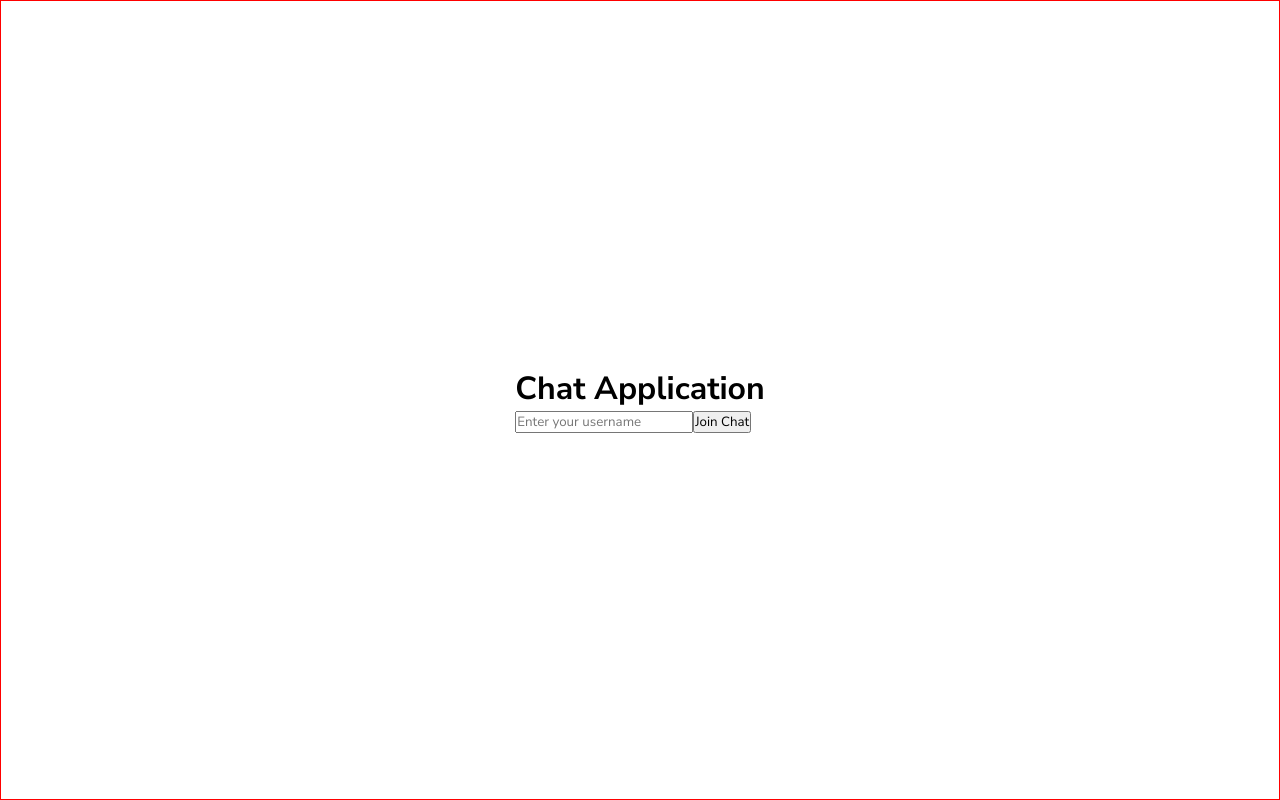
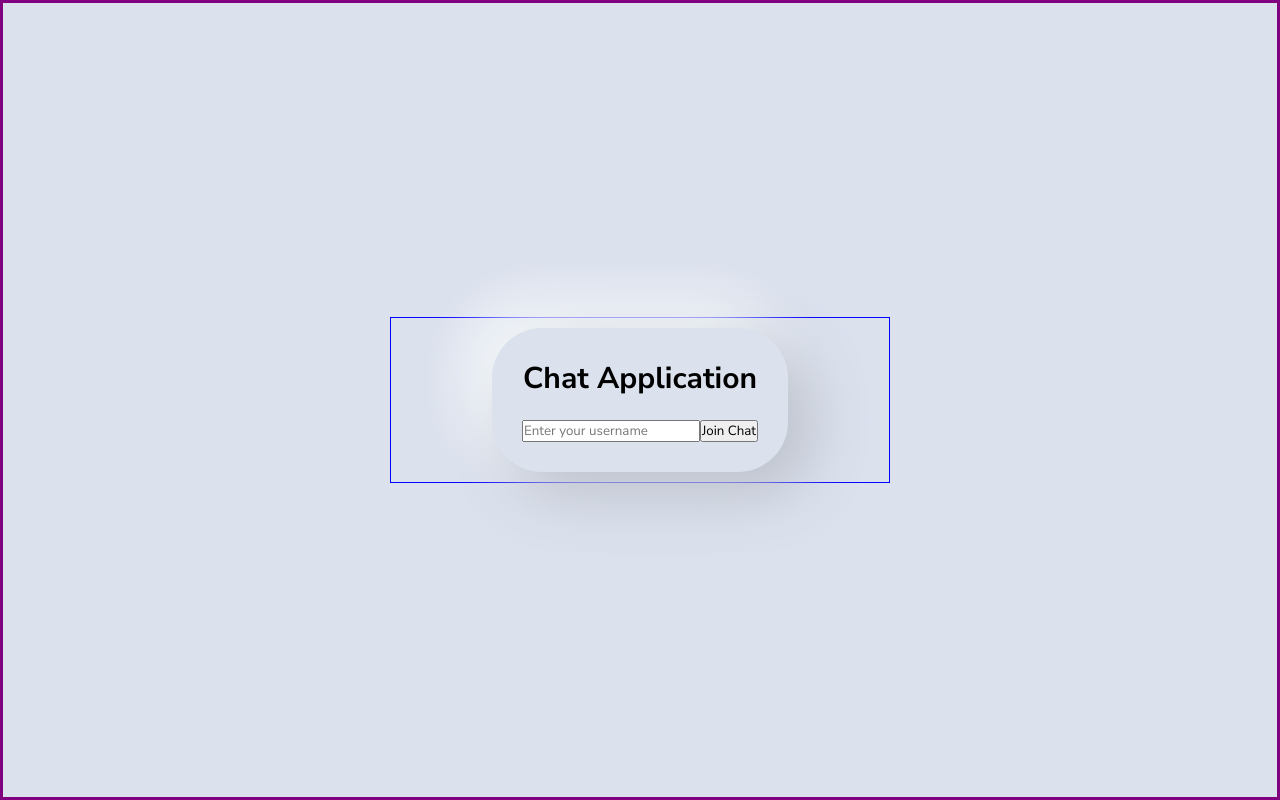
Before and after one commit to dakikz/chat-application, a React (Create React App) app in the folder client/: page / in a window 1280 px wide. Built offline with nearby package versions, Linux system fonts and the light colour scheme; no server answers.

Commit message:
CSS - Setting up the chat window

```diff
--- a/client/src/App.js
+++ b/client/src/App.js
@@ -9,12 +9,32 @@ const AppOuter = styled.div`
   display: flex;
   justify-content: center;
   align-items: center;
-  border: 1px solid red;
+  background-color: #dbe1ed;
   width: 100%;
-  height: 100vh;
+  min-height: 100vh;
+  border: 3px solid purple;
+  padding: 40px;
 `;
-const ChatSection = styled.div``;
-const ChatLogin = styled.div``;
+const ChatSection = styled.div`
+  display: flex;
+  flex-direction: center;
+  justify-content: center;
+  width: 100%;
+  max-width: 500px;
+  padding: 10px;
+  border: 1px solid blue;
+`;
+const ChatLogin = styled.div`
+  text-align: center;
+  background-color: #dbe1ed;
+  padding: 30px;
+  border-radius: 50px;
+  box-shadow: 20px 20px 60px #babfc9, -20px -20px 60px #fcffff;
+  & h1 {
+    margin-bottom: 20px;
+    font-size: 30px;
+  }
+`;
 
 function App() {
   // Pass the username to the state
--- a/client/src/components/ChatWindow.js
+++ b/client/src/components/ChatWindow.js
@@ -2,12 +2,23 @@ import React, { useEffect, useState } from "react";
 import ScrollToBottom from "react-scroll-to-bottom";
 import styled from "styled-components";
 
-const ChatOuter = styled.div``;
+const ChatOuter = styled.div`
+  box-shadow: 20px 20px 60px #babfc9, -20px -20px 60px #fcffff;
+  border-radius: 10px;
+  padding: 10px;
+  width: 100%;
+  max-height: 400px;
+  border: 1px solid orange;
+`;
 const ChatBodyMessage = styled.div`
   display: flex;
+  flex-direction: column;
 
   &#me {
     border: 1px solid blue;
+    display: flex;
+    flex-wrap: wrap;
+    flex-direction: column;
   }
   &#other {
     border: 1px solid green;
@@ -16,7 +27,9 @@ const ChatBodyMessage = styled.div`
 const ChatHeader = styled.div``;
 const ChatBody = styled.div`
   border: 4px solid yellow;
-  height: 100px;
+  width: 100%;
+  height: 300px;
+  overflow-x: hidden;
   & .chatContainer {
     height: 100%;
   }
@@ -54,7 +67,7 @@ const ChatWindow = ({ socket, username }) => {
 
   return (
     <ChatOuter>
-      <ChatHeader>Header</ChatHeader>
+      <ChatHeader>Chat with:</ChatHeader>
       <ChatBody>
         <ScrollToBottom className="chatContainer">
           {messageList.map((item, idx) => (
```
